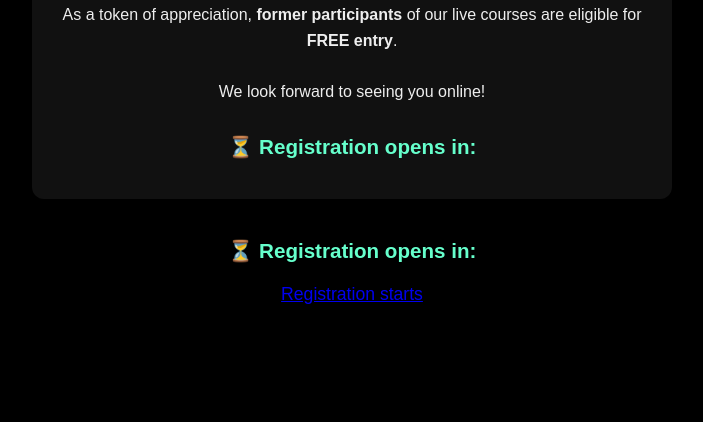
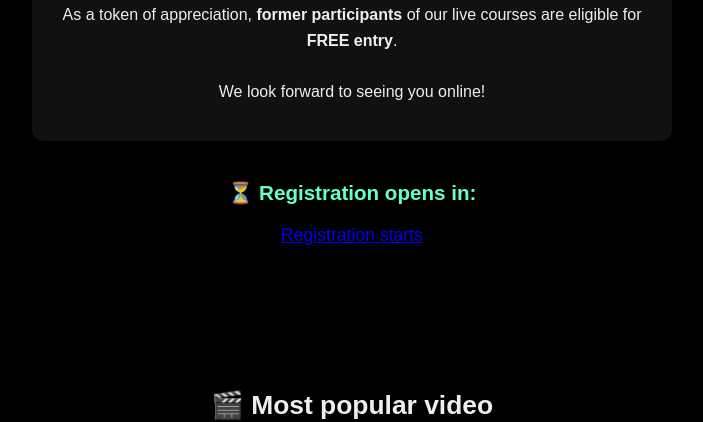
Before and after one commit to blenderfordental/blenderfordental-site, a plain HTML site: page index.html in a window 1280 px wide. Shown: the part 2040-2462 px from the top of the page, without its empty margins (288-991 px from the left). Drawn offline with Linux system fonts and the light colour scheme.

Commit message:
Update index.html

```diff
--- a/index.html
+++ b/index.html
@@ -99,7 +99,6 @@
     We look forward to seeing you online!
   </p>
 
-  <h3 style="color: #66ffcc; margin-top: 30px;">⏳ Registration opens in:</h3>
   <div id="countdown" style="font-size: 1.8rem; font-weight: bold; color: #fff; margin-top: 10px;"></div>
 </div>
 
```
